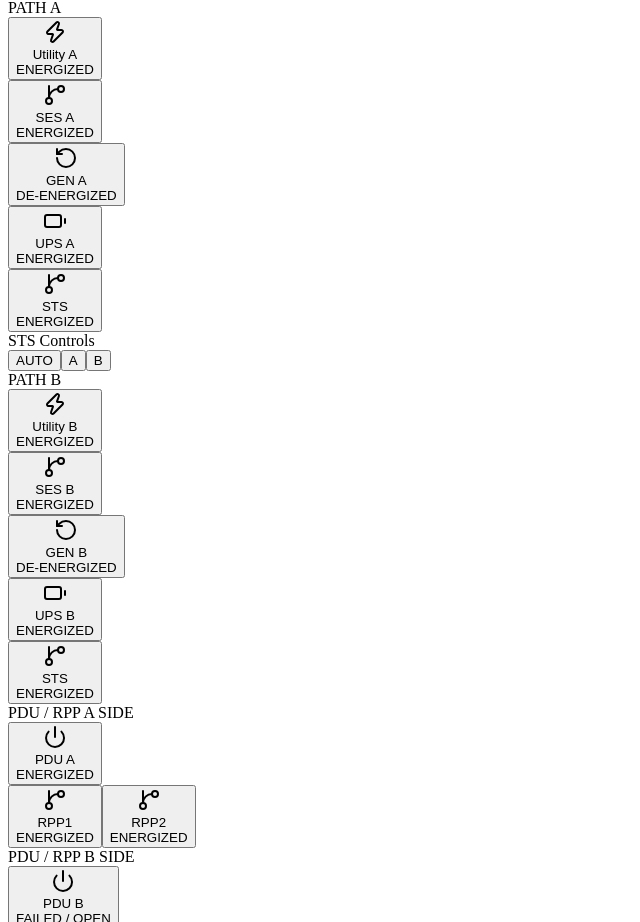
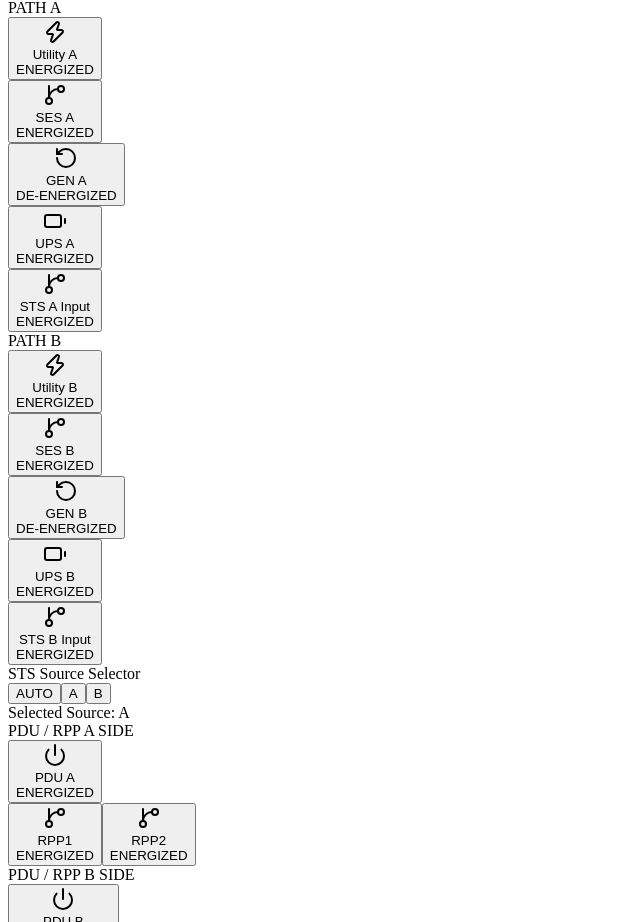
Before and after one commit to jerujoca/data-center-power-trainer, a Next.js app: page / in a window 1280 px wide. Shown: the part 316-1238 px from the top of the page, without its empty margins (0-640 px from the left). Built offline with nearby package versions, Linux system fonts and the light colour scheme.

Commit message:
Update page.tsx

```diff
--- a/src/app/page.tsx
+++ b/src/app/page.tsx
@@ -395,25 +395,49 @@ export default function DataCenterPowerTrainer() {
                 <Badge className="w-fit rounded-xl px-3 py-1 text-sm">Tier {tier}</Badge>
               </div>
 
-              <div className="space-y-8">
-                <div>
+              <div className="space-y-6">
+                <div className="grid gap-6 lg:grid-cols-2">
+                  <div className="rounded-3xl border-2 border-slate-300 bg-slate-50 p-4">
                     <div className="mb-4 text-center text-2xl font-black">PATH A</div>
-                  <div className="grid gap-3 md:grid-cols-5 items-center">
+                    <div className="grid gap-3 grid-cols-[1fr_32px_1fr] items-center">
                       <ModuleCard label="Utility A" icon={Zap} status={boolStatus(state.pathA.utility)} onClick={() => setSelectedModule("utility")} selected={selectedModule === "utility"} />
                       <HorizontalLine active={state.pathA.utility} />
                       <ModuleCard label="SES A" icon={GitBranch} status={state.pathA.source ? "energized" : "failed"} onClick={() => setSelectedModule("ses")} selected={selectedModule === "ses"} />
+                    </div>
+                    <div className="my-3 grid gap-3 grid-cols-[1fr_32px_1fr] items-center">
+                      <ModuleCard label="GEN A" icon={RotateCcw} status={faults.utilityAOpen ? boolStatus(state.pathA.generator) : "deenergized"} onClick={() => setSelectedModule("gsb")} selected={selectedModule === "gsb"} />
                       <HorizontalLine active={state.pathA.source} />
-                    <ModuleCard label="GEN A" icon={RotateCcw} status={faults.utilityAOpen ? boolStatus(state.pathA.generator) : "deenergized"} onClick={() => setSelectedModule("gsb")} selected={selectedModule === "gsb"} />
+                      <ModuleCard label="UPS A" icon={Battery} status={state.pathA.status} onClick={() => setSelectedModule("ups")} selected={selectedModule === "ups"} />
                     </div>
-                  <div className="mt-3 grid gap-3 md:grid-cols-3 items-center">
-                    <ModuleCard label="UPS A" icon={Battery} status={state.pathA.status} onClick={() => setSelectedModule("ups")} selected={selectedModule === "ups"} />
+                    <div className="grid gap-3 grid-cols-[1fr_32px_1fr] items-center">
+                      <div />
                       <HorizontalLine active={state.stsA} />
-                    <ModuleCard label="STS" icon={GitBranch} status={faults.stsFailed ? "failed" : state.selectedSource === "NONE" ? "failed" : "energized"} onClick={() => setSelectedModule("sts")} selected={selectedModule === "sts"} />
+                      <ModuleCard label="STS A Input" icon={GitBranch} status={state.stsA ? "energized" : "failed"} onClick={() => setSelectedModule("sts")} selected={selectedModule === "sts"} />
                     </div>
                   </div>
 
                   <div className="rounded-3xl border-2 border-slate-300 bg-slate-50 p-4">
-                  <div className="mb-3 text-center text-lg font-black">STS Controls</div>
+                    <div className="mb-4 text-center text-2xl font-black">PATH B</div>
+                    <div className="grid gap-3 grid-cols-[1fr_32px_1fr] items-center">
+                      <ModuleCard label="Utility B" icon={Zap} status={tier >= 3 ? boolStatus(state.pathB.utility) : "deenergized"} onClick={() => setSelectedModule("utility")} selected={selectedModule === "utility"} />
+                      <HorizontalLine active={state.pathB.utility} />
+                      <ModuleCard label="SES B" icon={GitBranch} status={tier >= 3 ? (state.pathB.source ? "energized" : "failed") : "deenergized"} onClick={() => setSelectedModule("ses")} selected={selectedModule === "ses"} />
+                    </div>
+                    <div className="my-3 grid gap-3 grid-cols-[1fr_32px_1fr] items-center">
+                      <ModuleCard label="GEN B" icon={RotateCcw} status={tier >= 2 && faults.utilityBOpen ? boolStatus(state.pathB.generator) : "deenergized"} onClick={() => setSelectedModule("gsb")} selected={selectedModule === "gsb"} />
+                      <HorizontalLine active={state.pathB.source} />
+                      <ModuleCard label="UPS B" icon={Battery} status={state.pathB.status} onClick={() => setSelectedModule("ups")} selected={selectedModule === "ups"} />
+                    </div>
+                    <div className="grid gap-3 grid-cols-[1fr_32px_1fr] items-center">
+                      <div />
+                      <HorizontalLine active={state.stsB} />
+                      <ModuleCard label="STS B Input" icon={GitBranch} status={state.stsB ? "energized" : "failed"} onClick={() => setSelectedModule("sts")} selected={selectedModule === "sts"} />
+                    </div>
+                  </div>
+                </div>
+
+                <div className="rounded-3xl border-2 border-slate-300 bg-slate-50 p-4">
+                  <div className="mb-3 text-center text-lg font-black">STS Source Selector</div>
                   <div className="grid w-full grid-cols-3 gap-2 max-w-md mx-auto">
                     {(["AUTO", "A", "B"] as StsSource[]).map((mode) => (
                       <Button key={mode} variant={stsMode === mode ? "default" : "outline"} className="rounded-xl px-2 py-2 text-sm" onClick={() => setStsMode(mode)}>
@@ -421,22 +445,7 @@ export default function DataCenterPowerTrainer() {
                       </Button>
                     ))}
                   </div>
-                </div>
-
-                <div>
-                  <div className="mb-4 text-center text-2xl font-black">PATH B</div>
-                  <div className="grid gap-3 md:grid-cols-5 items-center">
-                    <ModuleCard label="Utility B" icon={Zap} status={tier >= 3 ? boolStatus(state.pathB.utility) : "deenergized"} onClick={() => setSelectedModule("utility")} selected={selectedModule === "utility"} />
-                    <HorizontalLine active={state.pathB.utility} />
-                    <ModuleCard label="SES B" icon={GitBranch} status={tier >= 3 ? (state.pathB.source ? "energized" : "failed") : "deenergized"} onClick={() => setSelectedModule("ses")} selected={selectedModule === "ses"} />
-                    <HorizontalLine active={state.pathB.source} />
-                    <ModuleCard label="GEN B" icon={RotateCcw} status={tier >= 2 && faults.utilityBOpen ? boolStatus(state.pathB.generator) : "deenergized"} onClick={() => setSelectedModule("gsb")} selected={selectedModule === "gsb"} />
-                  </div>
-                  <div className="mt-3 grid gap-3 md:grid-cols-3 items-center">
-                    <ModuleCard label="UPS B" icon={Battery} status={state.pathB.status} onClick={() => setSelectedModule("ups")} selected={selectedModule === "ups"} />
-                    <HorizontalLine active={state.stsB} />
-                    <ModuleCard label="STS" icon={GitBranch} status={faults.stsFailed ? "failed" : state.selectedSource === "NONE" ? "failed" : "energized"} onClick={() => setSelectedModule("sts")} selected={selectedModule === "sts"} />
-                  </div>
+                  <div className="mt-3 text-center text-sm font-semibold text-slate-600">Selected Source: {state.selectedSource}</div>
                 </div>
               </div>
 
```
Lines whose indentation alone changed are shown as unchanged.
